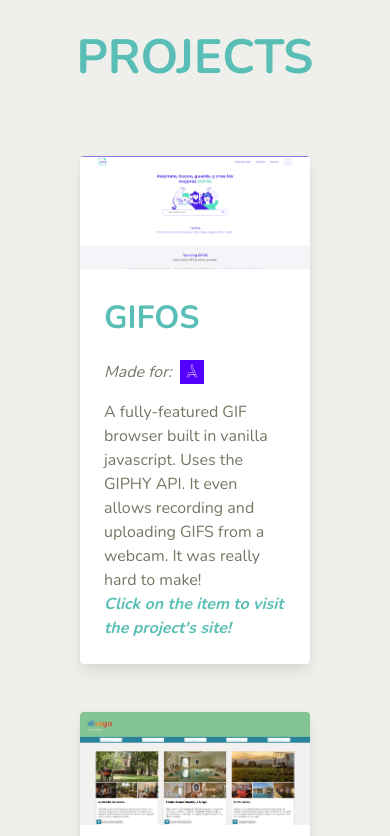
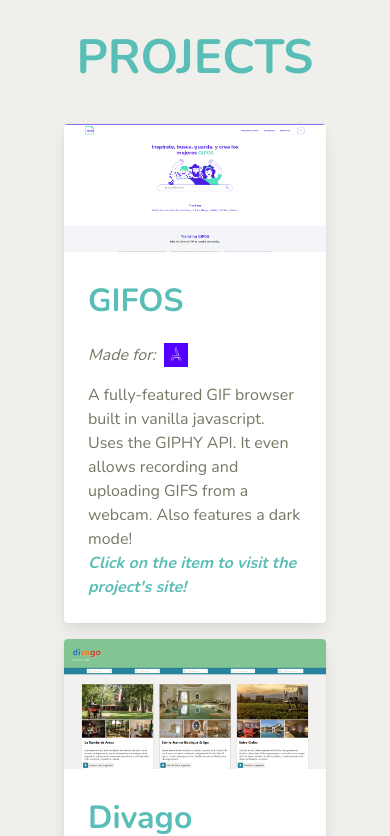
Before and after one commit to jesuslencina/my-portfolio-2, a React (Create React App) app: page / in a window 390 px wide. Shown: the part 6210-7046 px from the top of the page. Built offline with nearby package versions, Linux system fonts and the light colour scheme.

Commit message:
Styling fixes

```diff
--- a/src/components/Knowledge/KnowledgeCss.css
+++ b/src/components/Knowledge/KnowledgeCss.css
@@ -53,4 +53,13 @@
   .my-item img {
     width: 12rem;
   }
+
+  .my-modal.is-active section {
+    flex-direction: column;
+    text-align: center;
+  }
+
+  .my-modal.is-active section img {
+    width: 40%;
+  }
 }
--- a/src/components/Knowledge/KnowledgeItem.js
+++ b/src/components/Knowledge/KnowledgeItem.js
@@ -24,7 +24,7 @@ function KnowledgeItem(props) {
       </div>
 
       <div className={`modal my-modal ${modal}`}>
-        <div className="modal-background"></div>
+        <div className="modal-background" onClick={handleModal}></div>
         <div className="modal-card">
           <section className="modal-card-body ">
             <img src={props.img} alt={props.name} />
--- a/src/components/Projects/ProjectCss.css
+++ b/src/components/Projects/ProjectCss.css
@@ -3,6 +3,7 @@
   flex-direction: column;
   align-items: center;
   transition: transform 0.2s;
+  margin: 3rem 6rem !important;
 }
 
 .my-project:hover {
@@ -28,3 +29,9 @@
   font-style: italic;
   color: #59beb6;
 }
+
+@media screen and (max-width: 769px) {
+  .my-project {
+    margin: 1rem 2rem !important;
+  }
+}
--- a/src/components/Projects/ProjectItem.js
+++ b/src/components/Projects/ProjectItem.js
@@ -4,7 +4,7 @@ function ProjectItem(props) {
   };
 
   return (
-    <div className="card m-6 my-project" onClick={handleRedirect}>
+    <div className="card my-project" onClick={handleRedirect}>
       <div className="card-image">
         <figure className="image is-4by3">
           <img src={props.img} alt={props.name} />
--- a/src/components/Projects/projectsData.js
+++ b/src/components/Projects/projectsData.js
@@ -5,7 +5,7 @@ const projects = [
     madeFor: 'public-assets/academic/acamica.jpg',
     img: 'public-assets/projects/gifos.png',
     desc:
-      'A fully-featured GIF browser built in vanilla javascript. Uses the GIPHY API. It even allows recording and uploading GIFS from a webcam. It was really hard to make!',
+      'A fully-featured GIF browser built in vanilla javascript. Uses the GIPHY API. It even allows recording and uploading GIFS from a webcam. Also features a dark mode!',
     link: 'https://gifos-jesus.netlify.app/',
   },
 
```
Also changed, not shown: 1 other file (tests, documents, lock files or other folders).
